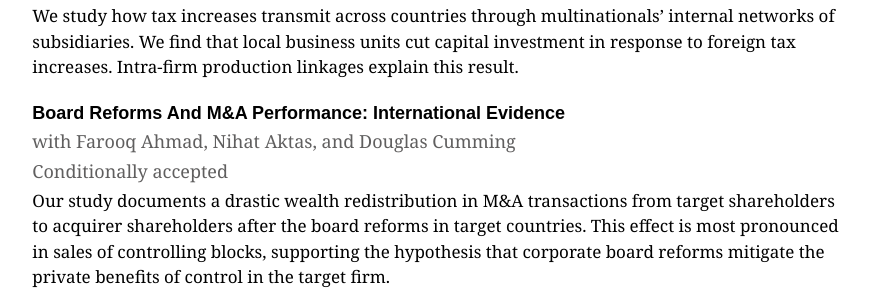
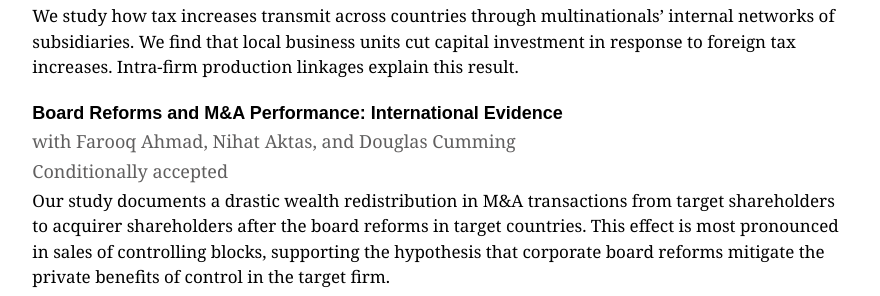
Before and after one commit to guosongxu/guosongxu.github.io, a Jekyll site: the page built from index.md, in a window 1280 px wide and 900 px high, scrolled down 1579 px. Shown: the part 367-663 px from the top of the window, without its empty margins (197-1077 px from the left). Built offline with Jekyll 4.4.1, drawn with Linux system fonts in a browser that asks for light colours.

Commit message:
home.html

```diff
--- a/_layouts/home.html
+++ b/_layouts/home.html
@@ -55,7 +55,7 @@ layout: default
     <p style="font-family:georgia;font-size:17px;margin-bottom:3px;color:#605F5F">Media coverage:&nbsp;<em><a rel="noreferrer noopener" href="https://blogs.lse.ac.uk/businessreview/2020/09/01/the-impact-of-austerity-policies-in-a-country-can-be-felt-across-its-borders/" target="_blank">LSE Business Review</a></em> </p>
     <p style="font-family:georgia;font-size:17px;margin-bottom:20px">We study how tax increases transmit across countries through multinationals’ internal networks of subsidiaries. We find that local business units cut capital investment in response to foreign tax increases. Intra-firm production linkages explain this result. </p>
 
-    <p style="font-family:arial, 'MS Sans Serif', arial;font-size:18px;margin-bottom:1px;"><strong>Board Reforms And M&A Performance: International Evidence</strong></p>
+    <p style="font-family:arial, 'MS Sans Serif', arial;font-size:18px;margin-bottom:1px;"><strong>Board Reforms and M&A Performance: International Evidence</strong></p>
     <p style="font-family:georgia;font-size:18px;margin-bottom:3px;color:#605F5F">with Farooq Ahmad, Nihat Aktas, and Douglas Cumming</p>
     <p style="font-family:georgia;font-size:18px;margin-bottom:3px;color:#605F5F">Conditionally accepted</p>
     <p style="font-family:georgia;font-size:17px;margin-bottom:20px">Our study documents a drastic wealth redistribution in M&A transactions from target shareholders to acquirer shareholders after the board reforms in target countries. This effect is most pronounced in sales of controlling blocks, supporting the hypothesis that corporate board reforms mitigate the private benefits of control in the target firm. </p>
```
